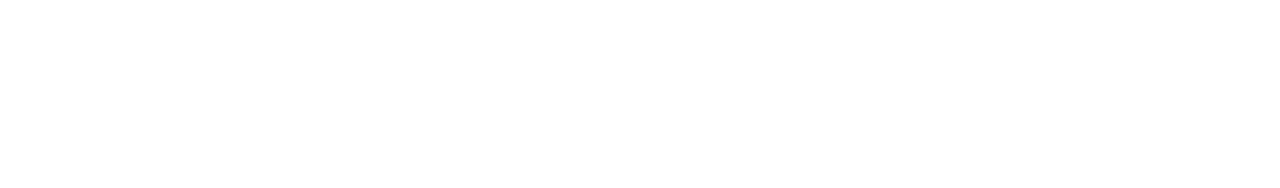
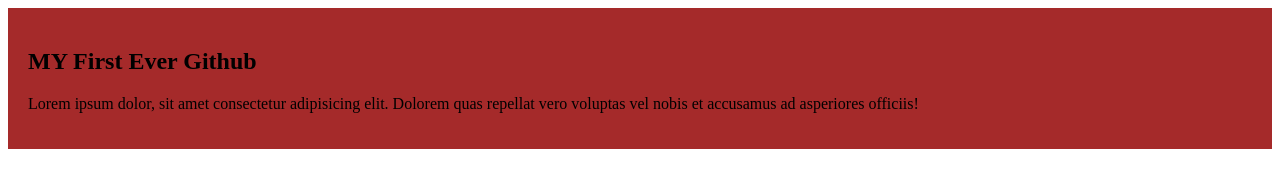
Before and after one commit to Rihabuzzaman/my-shelly-cop-repo, a plain HTML site: page index.html in a window 1280 px wide. Drawn offline with Linux system fonts and the light colour scheme.

Commit message:
add the first style Css

```diff
--- a/index.html
+++ b/index.html
@@ -4,6 +4,15 @@
     <meta charset="UTF-8" />
     <meta name="viewport" content="width=device-width, initial-scale=1.0" />
     <title>My First Ever Github Repo</title>
+    <link rel="stylesheet" href="style.css" />
   </head>
-  <body></body>
+  <body>
+    <div>
+      <h2>MY First Ever Github</h2>
+      <p>
+        Lorem ipsum dolor, sit amet consectetur adipisicing elit. Dolorem quas
+        repellat vero voluptas vel nobis et accusamus ad asperiores officiis!
+      </p>
+    </div>
+  </body>
 </html>
--- /dev/null
+++ b/style.css
@@ -0,0 +1,4 @@
+div {
+  background-color: brown;
+  padding: 20px;
+}
```
